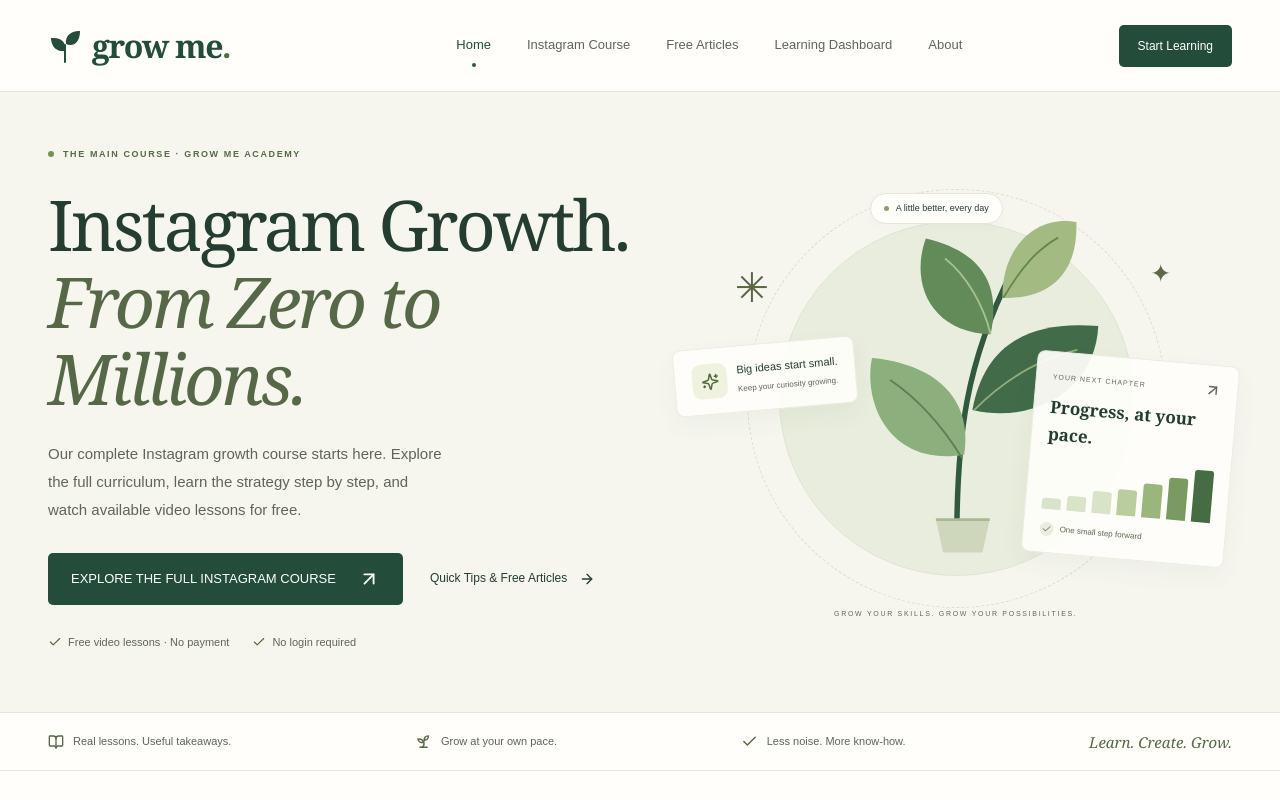
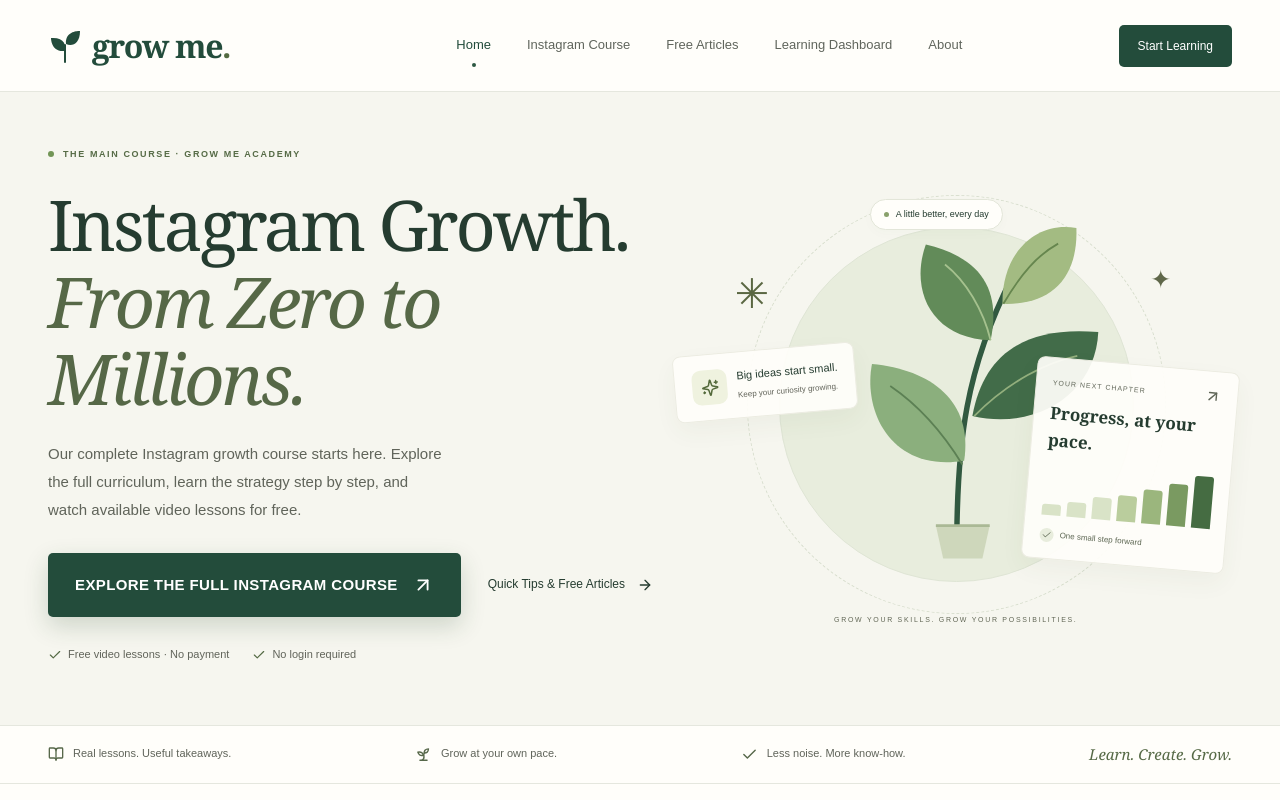
Before and after one commit to AdrijaHimavat/english-website, a Next.js app: page / in a window 1280 px wide. Shown: the top 800 px of the page. Built offline with nearby package versions, Linux system fonts and the light colour scheme; no server answers.

Commit message:
Emphasize large bold primary Instagram course button

```diff
--- a/app/globals.css
+++ b/app/globals.css
@@ -3000,3 +3000,7 @@ input:focus-visible {
     animation: none !important;
   }
 }
+
+/* Main course conversion: dominant hero CTA */
+.gm-hero-course-cta{font-weight:800!important;font-size:15px!important;letter-spacing:.025em;padding:21px 27px!important;min-height:62px;display:inline-flex;align-items:center;justify-content:center;gap:14px;text-align:center;box-shadow:0 9px 24px rgba(33,70,39,.19)}
+@media(max-width:650px){.gm-hero-course-cta{width:100%;font-size:13px!important;padding:19px 15px!important;white-space:normal}}
```
